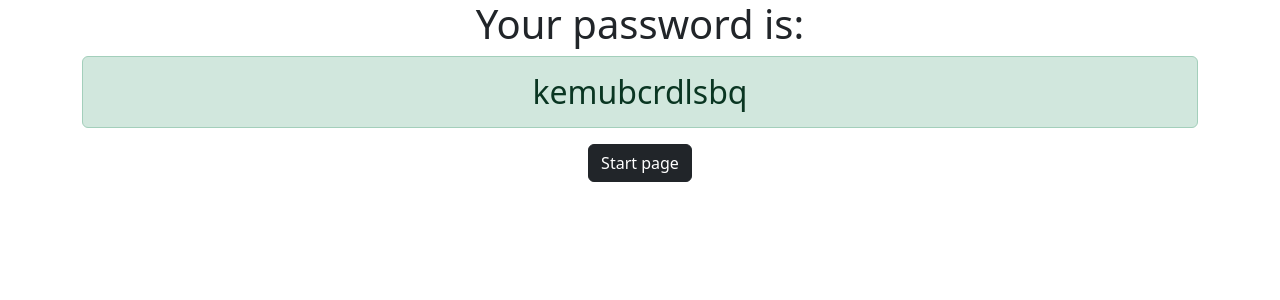
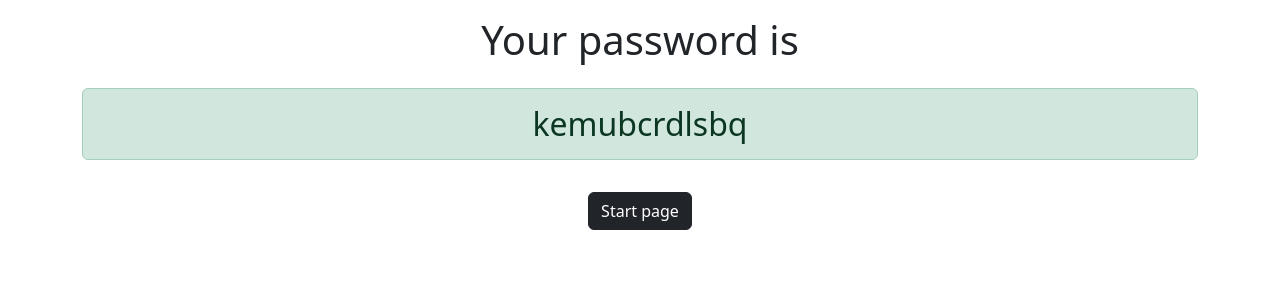
Before and after one commit to noaqq/Password_Generator, a Django app: page /password in a window 1280 px wide. Shown: the top 300 px of the page. Run offline with Django 4.2, Linux system fonts and the light colour scheme.

Commit message:
fix home and password pages

```diff
--- a/password_generator/generator/templates/generator/home.html
+++ b/password_generator/generator/templates/generator/home.html
@@ -22,8 +22,6 @@
                         <form action="{% url 'password' %}">
                             <br>
                                 <select name="length">
-                                    <option value="6">6</option>
-                                    <option value="7">7</option>
                                     <option value="8">8</option>
                                     <option value="9">9</option>
                                     <option value="10">10</option>
--- a/password_generator/generator/templates/generator/password.html
+++ b/password_generator/generator/templates/generator/password.html
@@ -10,9 +10,9 @@
 </head>
 <body>
     <div class="container text-center">
-        <h1>Your password is:</h1>
+        <h1 class="py-3">Your password is</h1>
         <h2 class="alert alert-success">{{ password }}</h2>
-        <a href="{% url 'home' %}" class="btn btn-dark">Start page</a>
+        <a href="{% url 'home' %}" class="btn btn-dark mt-3">Start page</a>
     </div>
 </body>
 </html>
```
Also changed, not shown: password_generator/generator/templates/generator/info.html (line endings or trailing spaces).
